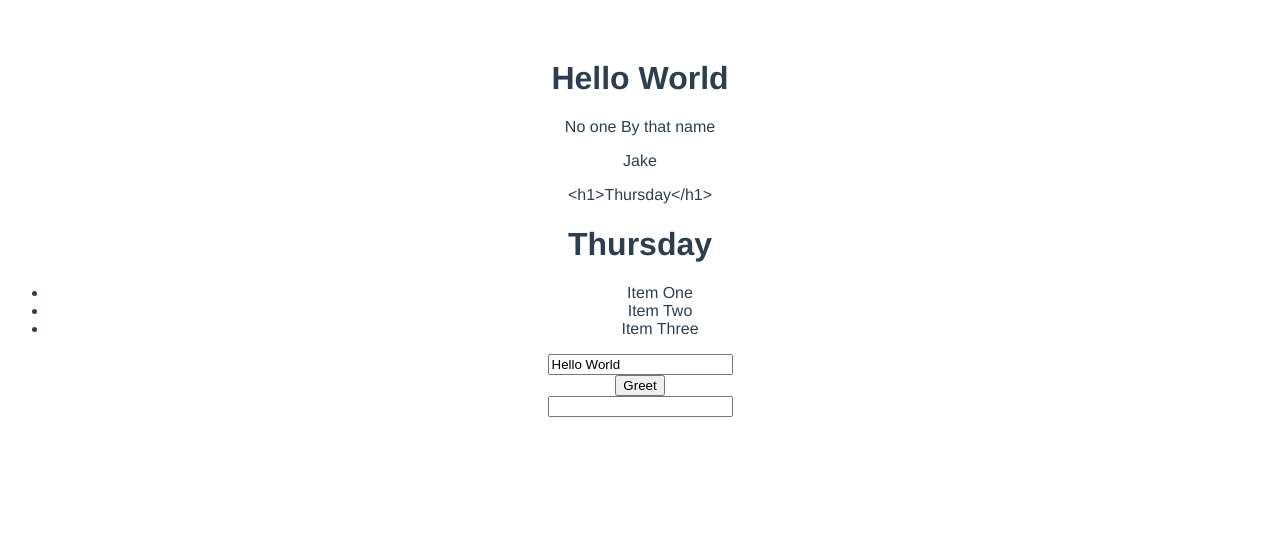
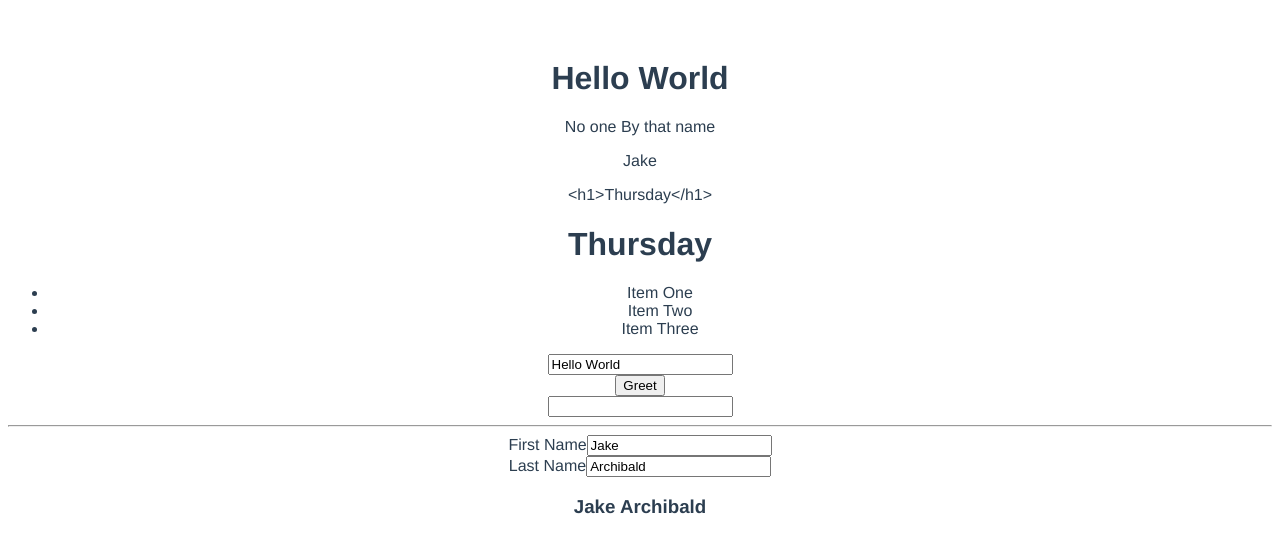
Before and after one commit to ParamosManuver/leap, a Vue app: page / in a window 1280 px wide. Shown: the top 552 px of the page. Built offline with nearby package versions, Linux system fonts and the light colour scheme.

Commit message:
Computeed properties

```diff
--- a/src/components/Test.vue
+++ b/src/components/Test.vue
@@ -25,6 +25,15 @@
         <br>
         <input type="text" v-on:keyup="pressKey" v-on:keyup.enter="enterHit">
         <!-- Other Modifiers Shift, Tab .. -->
+
+        <!-- Computed Properties -->
+        <hr>
+        <label for="">First Name</label>
+        <input type="text" v-model="user.first_name">
+        <br>
+        <label for="">Last Name</label>
+        <input type="text" v-model="user.last_name">
+        <h3> {{fullname}} </h3>
     </div>
 </template>
 
@@ -57,6 +66,11 @@ export default {
      enterHit: function(params) {
          console.log('You hit enter');
      }
+  },
+  computed: {
+      fullname : function () {
+          return this.user.first_name+ ' '+ this.user.last_name
+      }
   }
 };
 </script>
```
